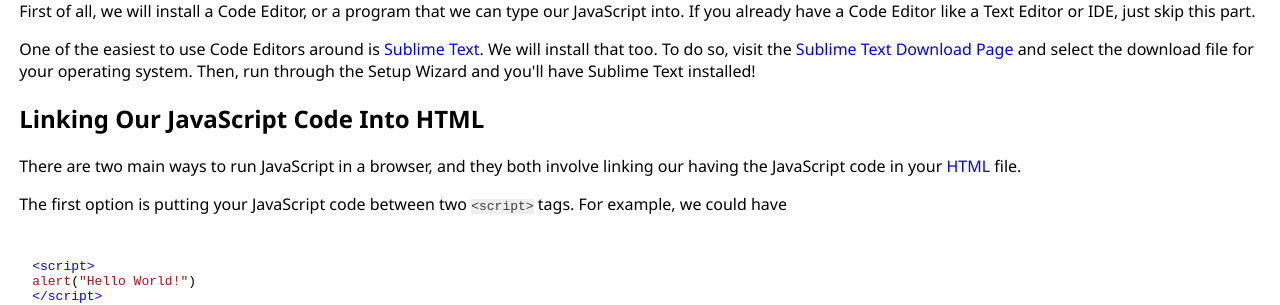
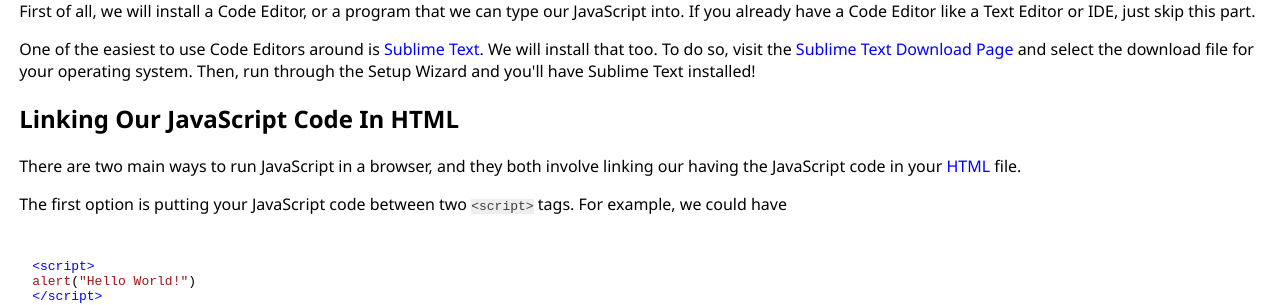
Before and after one commit to learnmonkey/learnmonkey.github.io, a Jekyll site: the page built from programming/javascript/setup-javascript.html, in a window 1280 px wide. Shown: the part 344-649 px from the top of the page. Built offline with Jekyll 4.4.1, drawn with Linux system fonts in a browser that asks for light colours; nearby versions of some CDN libraries.

Commit message:
fix typo

```diff
--- a/programming/javascript/setup-javascript.html
+++ b/programming/javascript/setup-javascript.html
@@ -13,7 +13,7 @@ layout: javascript
 </section>
 
 <section>
-    <h2>Linking Our JavaScript Code Into HTML</h2>
+    <h2>Linking Our JavaScript Code In HTML</h2>
     <p>There are two main ways to run JavaScript in a browser, and they both involve linking our having the JavaScript code in your <a href="/programming/html/">HTML</a> file.</p>
     <p>The first option is putting your JavaScript code between two <code>&#60;script&#62;</code> tags. For example, we could have </p>
     <pre><code class="language-html">
```
